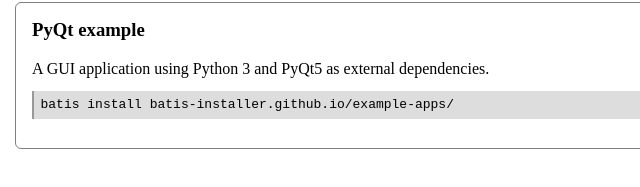
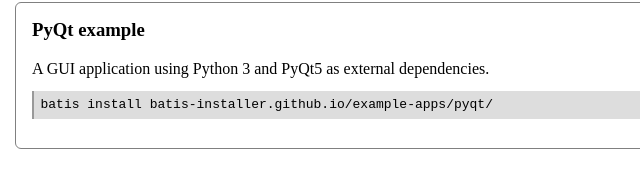
Before and after one commit to batis-installer/example-apps, a plain HTML site: page index.html in a window 1280 px wide. Shown: the part 159-346 px from the top of the page, 225-865 px from the left. Drawn offline with Linux system fonts and the light colour scheme.

Commit message:
Fix install URL

```diff
--- a/index.html
+++ b/index.html
@@ -28,7 +28,7 @@
 
 A GUI application using Python 3 and PyQt5 as external dependencies.
 
-<pre class="install-cmd">batis install batis-installer.github.io/example-apps/</pre>
+<pre class="install-cmd">batis install batis-installer.github.io/example-apps/pyqt/</pre>
 
 </div>
 
```
